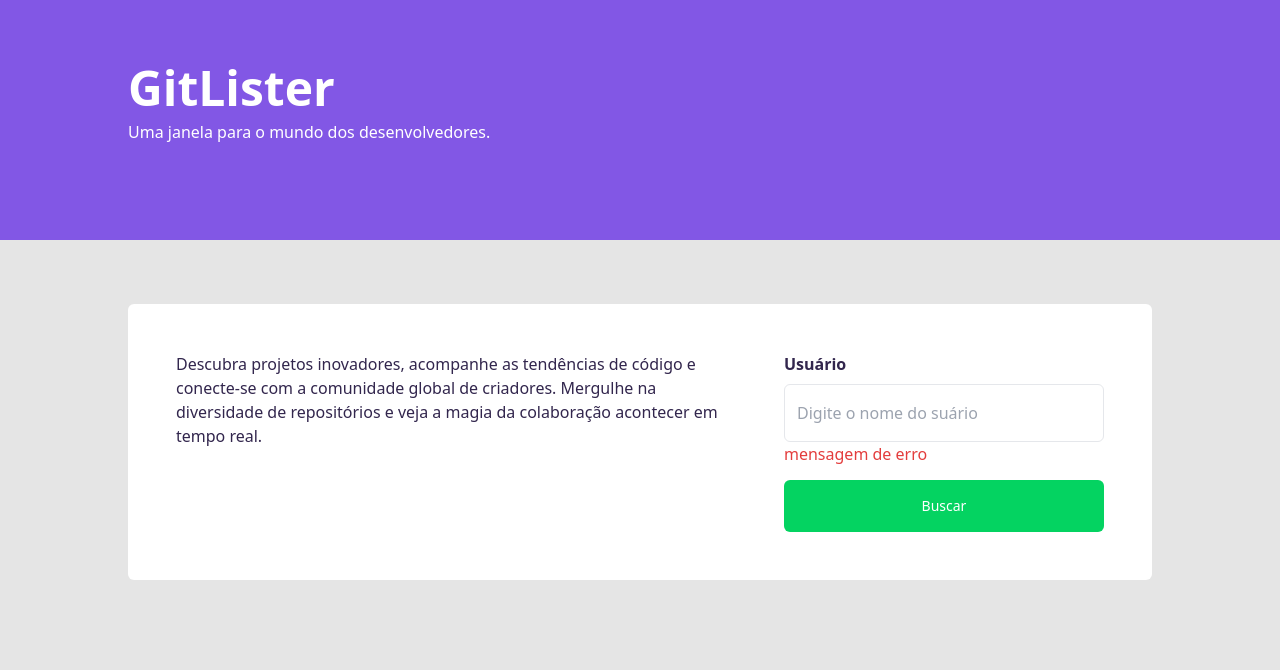
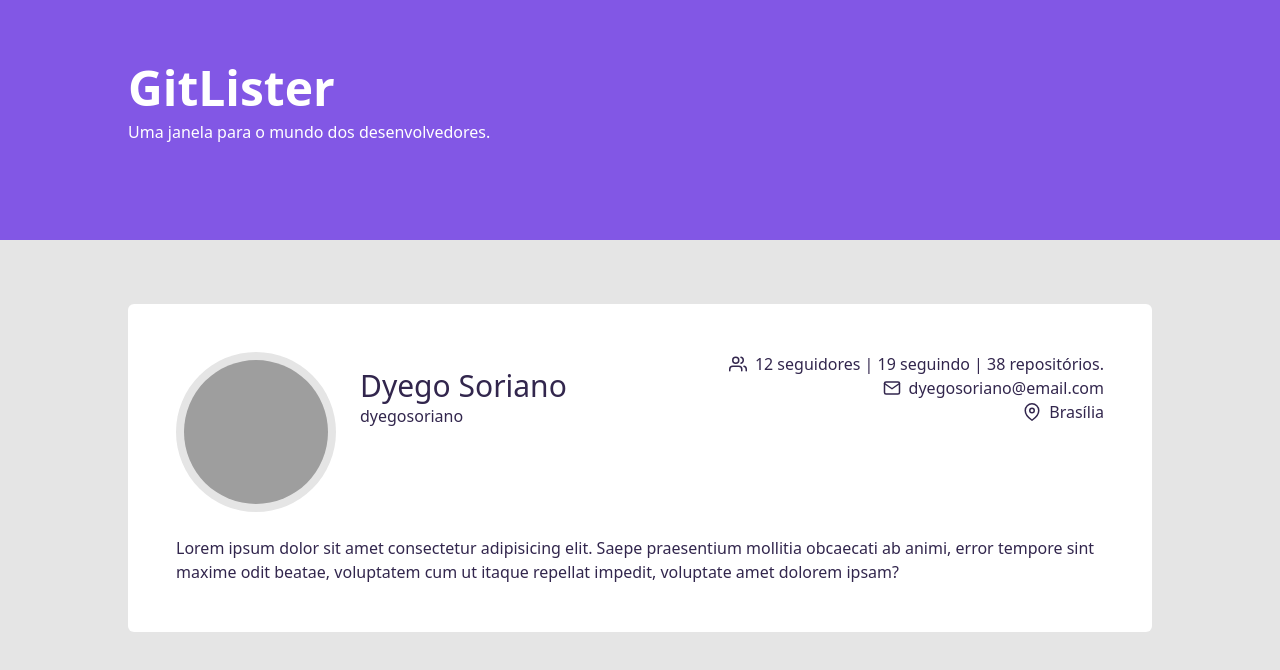
Before and after one commit to dyegosoriano/GitLister, a React (Vite) app: page / in a window 1280 px wide. Shown: the top 670 px of the page. Built offline with nearby package versions, Linux system fonts and the light colour scheme; grey boxes are pictures that could not be loaded.

Commit message:
feat: creating the component that displays user data

```diff
--- a/package.json
+++ b/package.json
@@ -12,6 +12,7 @@
   "dependencies": {
     "react": "^18.2.0",
     "react-dom": "^18.2.0",
+    "react-icons": "^4.12.0",
     "react-router-dom": "^6.20.0",
     "tailwind-variants": "^0.1.18"
   },
--- a/src/pages/Home/index.tsx
+++ b/src/pages/Home/index.tsx
@@ -1,5 +1,6 @@
-import React, { ComponentProps } from 'react'
+import React, { ComponentProps, useState } from 'react'
 import { NavLink } from 'react-router-dom'
+import { FiMail, FiMapPin, FiUsers } from 'react-icons/fi'
 
 import { InputContainer } from '../../components/Input/InputContainer'
 import { InputLabel } from '../../components/Input/InputLabel'
@@ -7,16 +8,20 @@ import { InputError } from '../../components/Input/InputError'
 import { InputField } from '../../components/Input/InputField'
 import { Button } from '../../components/Button'
 import { Header } from '../../components/Header'
+import { IUser } from '../../types/IUser'
 
 type IProps = ComponentProps<'div'>
 
 export const Home: React.FC<IProps> = () => {
+  const [user, setUser] = useState<IUser>({})
+
   return (
     <div className="h-screen bg-background">
       <Header subtitle="Uma janela para o mundo dos desenvolvedores." title="GitLister" />
 
+      {!user && (
         <div className="grid gap-12 grid-cols-[1fr_auto] max-w-5xl w-full mx-auto mt-16 p-12 rounded-md bg-white">
-        <p className="text-purple">
+          <p className="text-base text-purple">
             Descubra projetos inovadores, acompanhe as tendências de código e conecte-se com a comunidade global de
             criadores. Mergulhe na diversidade de repositórios e veja a magia da colaboração acontecer em tempo real.
           </p>
@@ -33,6 +38,52 @@ export const Home: React.FC<IProps> = () => {
             </NavLink>
           </div>
         </div>
+      )}
+
+      {user && (
+        <div className="grid gap-6 max-w-5xl w-full mx-auto mt-16 p-12 rounded-md bg-white text-purple">
+          <div className="grid gap-6 grid-cols-[auto_1fr]">
+            <div className="flex justify-center items-center w-40 h-40 bg-background rounded-full">
+              <img
+                className="w-36 h-36 rounded-full"
+                src="https://avatars.githubusercontent.com/u/4140145?v=4"
+                alt="Foto do usuário Dyego Soriano."
+              />
+            </div>
+
+            <div className="flex justify-between">
+              <div>
+                <h2 className="font-medium text-3xl mt-4">Dyego Soriano</h2>
+
+                <p className="text-md">dyegosoriano</p>
+              </div>
+
+              <div className="flex flex-col items-end">
+                <span className="flex items-center">
+                  <FiUsers className="mr-2" size={18} /> 12 seguidores | 19 seguindo | 38 repositórios.
+                </span>
+
+                <span className="flex items-center">
+                  <FiMail className="mr-2" size={18} />
+                  <a className="text-md" href="mailto:dyegosoriano@email.com">
+                    dyegosoriano@email.com
+                  </a>
+                </span>
+
+                <span className="flex items-center">
+                  <FiMapPin className="mr-2" size={18} /> Brasília
+                </span>
+              </div>
+            </div>
+          </div>
+
+          <p className="text-base">
+            Lorem ipsum dolor sit amet consectetur adipisicing elit. Saepe praesentium mollitia obcaecati ab animi,
+            error tempore sint maxime odit beatae, voluptatem cum ut itaque repellat impedit, voluptate amet dolorem
+            ipsam?
+          </p>
+        </div>
+      )}
     </div>
   )
 }
```
Also changed, not shown: 1 other file (tests, documents, lock files or other folders). Lines whose indentation alone changed are shown as unchanged.
